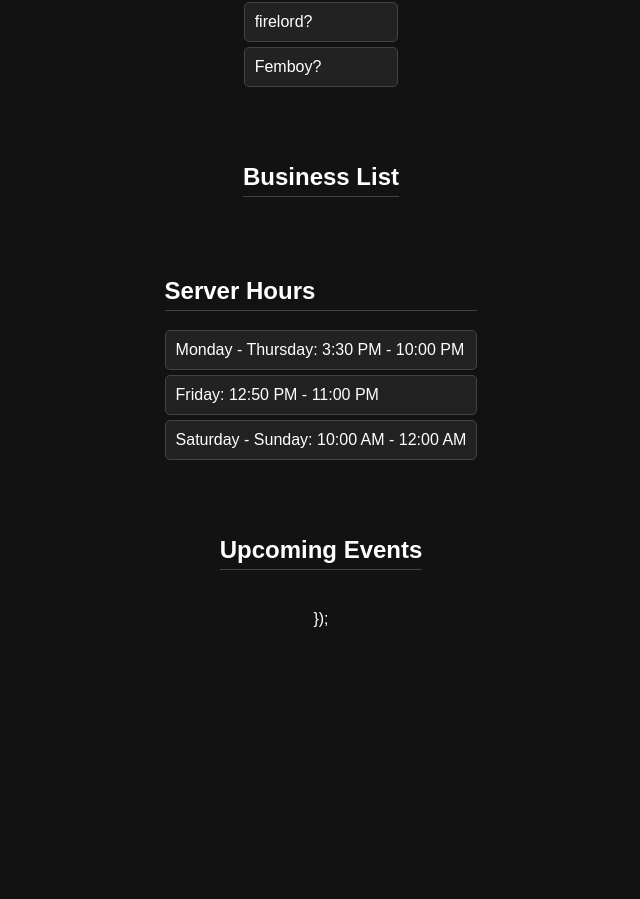
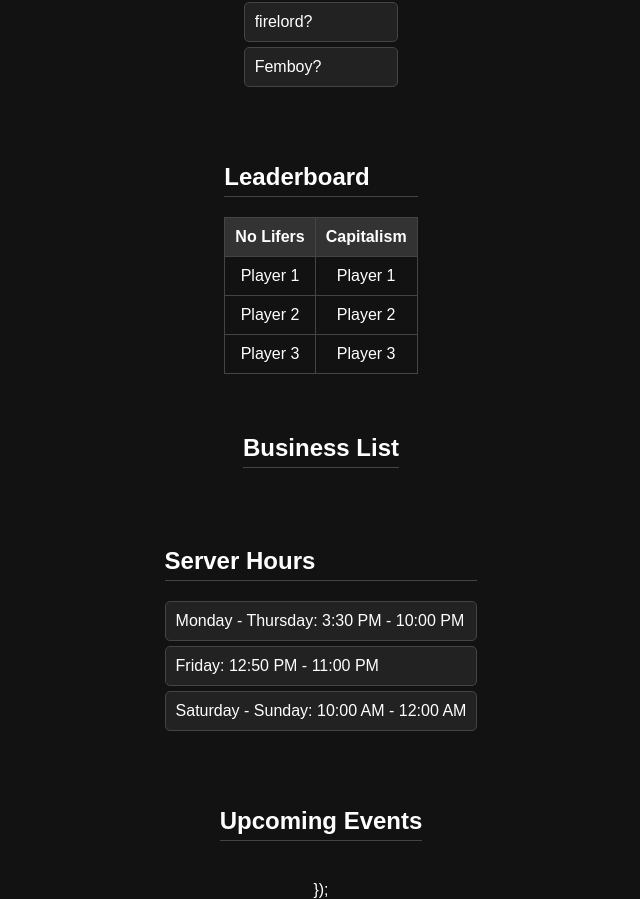
Before and after one commit to Generic-chris/BadassWizardInc, a plain HTML site: page index.html in a window 1280 px wide. Shown: the part 980-1879 px from the top of the page, without its empty margins (319-959 px from the left). Before the commit the page ends 1608 px from the top, so only its background shows below. Drawn offline with nearby package versions, Linux system fonts and the light colour scheme.

Commit message:
Update index.html

```diff
--- a/index.html
+++ b/index.html
@@ -68,7 +68,7 @@
             height: 300px;
         }
 
-        .members, .businesses, .hours, .events {
+        .members, .businesses, .hours, .events, .leaderboard {
             margin: 20px;
             text-align: left;
             max-width: 600px;
@@ -91,6 +91,21 @@
             padding: 10px;
             border: 1px solid #444;
             border-radius: 5px;
+        }
+
+        .leaderboard-table {
+            width: 100%;
+            border-collapse: collapse;
+        }
+
+        .leaderboard-table th, .leaderboard-table td {
+            padding: 10px;
+            text-align: center;
+            border: 1px solid #444;
+        }
+
+        .leaderboard-table th {
+            background-color: #333;
         }
     </style>
 </head>
@@ -130,6 +145,32 @@
             <li>firelord?</li>
             <li>Femboy?</li>
         </ul>
+    </div>
+
+    <div class="leaderboard">
+        <h2>Leaderboard</h2>
+        <table class="leaderboard-table">
+            <thead>
+                <tr>
+                    <th>No Lifers</th>
+                    <th>Capitalism</th>
+                </tr>
+            </thead>
+            <tbody>
+                <tr>
+                    <td>Player 1</td>
+                    <td>Player 1</td>
+                </tr>
+                <tr>
+                    <td>Player 2</td>
+                    <td>Player 2</td>
+                </tr>
+                <tr>
+                    <td>Player 3</td>
+                    <td>Player 3</td>
+                </tr>
+            </tbody>
+        </table>
     </div>
 
     <div class="businesses">
@@ -223,6 +264,7 @@
 </body>
 </html>
 
+
         });
     </script>
 </body>
```
